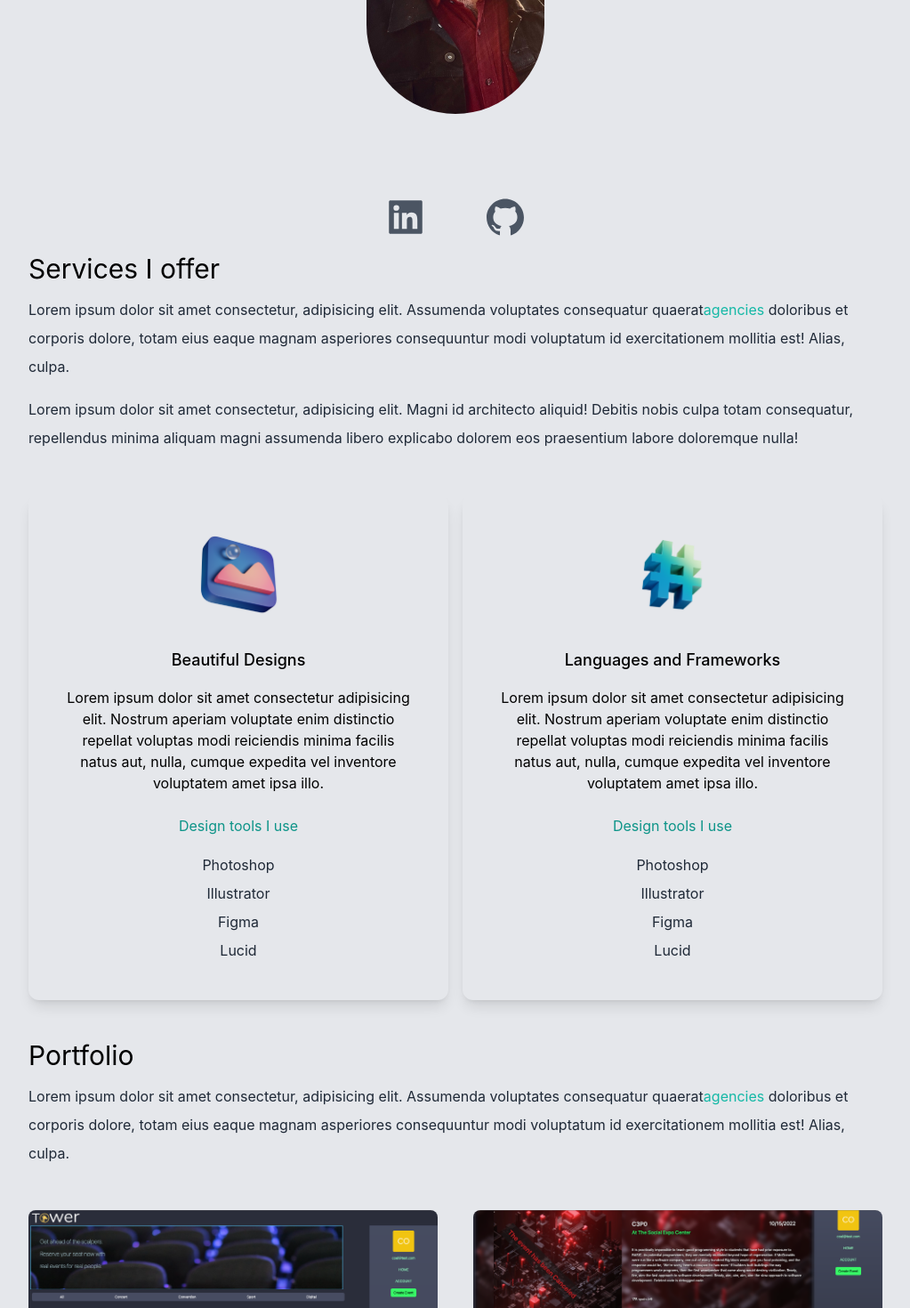
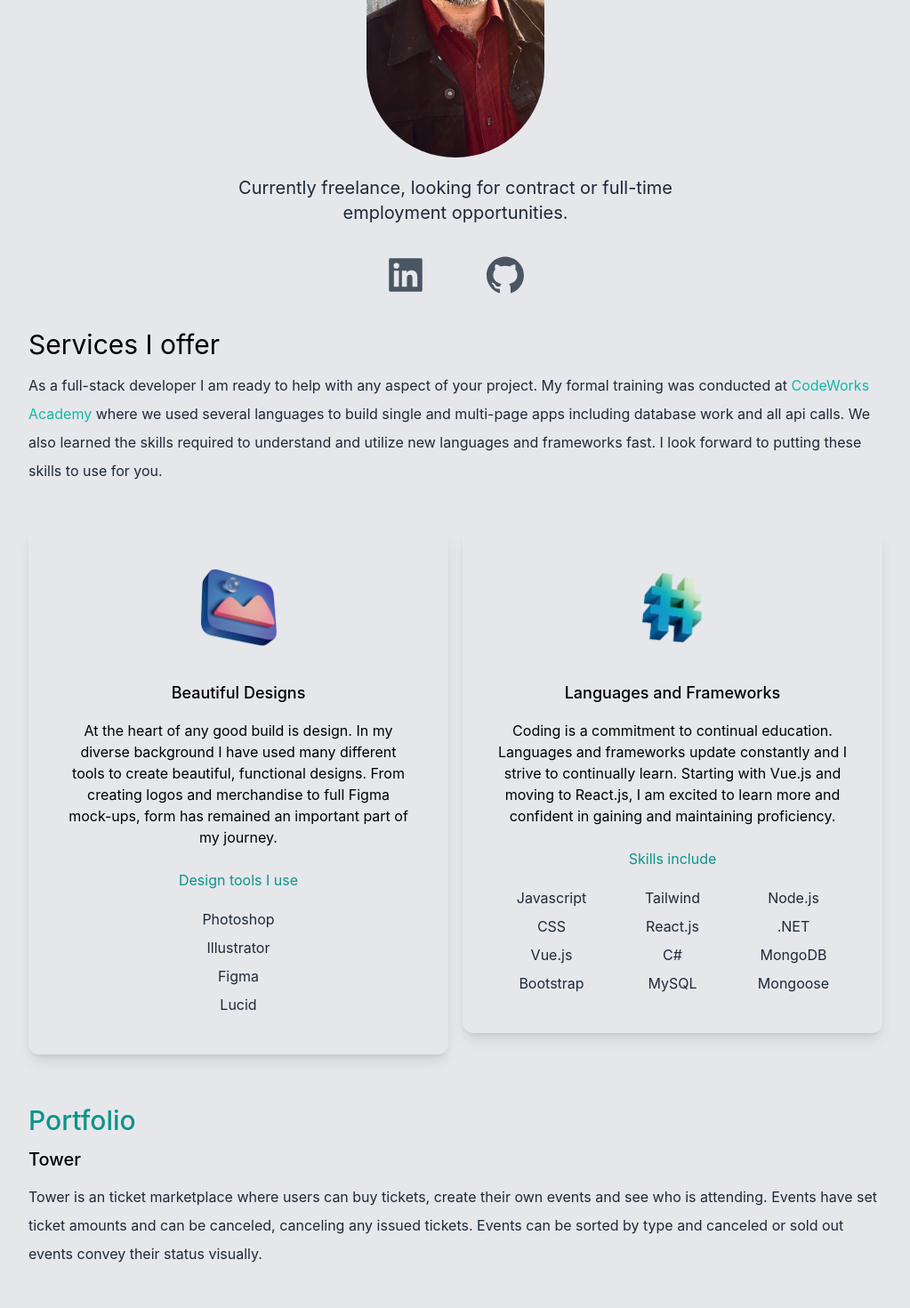
Before and after one commit to CoelAllen/react-tailwind-portfolio, a Next.js app: page / in a window 1280 px wide. Shown: the part 620-2090 px from the top of the page at 89% size, without its empty margins (128-1151 px from the left). Built offline with nearby package versions, Linux system fonts and the light colour scheme.

Commit message:
finalizing text

```diff
--- a/pages/index.js
+++ b/pages/index.js
@@ -19,8 +19,8 @@ export default function Home() {
       <main className="px-10 md:px-20 lg:px-40 dark:bg-gray-800 bg-gray-200">
         <section className="min-h-screen">
           <nav className="py-10 mb-12 flex justify-between">
-            <h1 className="text-lg dark:text-gray-200">
-              Made with Next.js and Tailwind
+            <h1 className="md:text-lg dark:text-gray-200 invisible md:visible">
+              Made on Next.js with Tailwind Css
             </h1>
             <ul className="flex items-center">
               <li>
@@ -39,7 +39,7 @@ export default function Home() {
               </li>
             </ul>
           </nav>
-          <div className="text-center p-10">
+          <div className="text-center px-10 pt-10">
             <h2 className="text-5xl py-2 text-teal-600 font-medium md:text-6xl">
               Coel Allen
             </h2>
@@ -48,7 +48,7 @@ export default function Home() {
             </h3>
             <div>
               <Image
-                className="mx-auto rounded-full mt-10 md:h-96 md:w-192"
+                className="mx-auto rounded-full mt-10"
                 src="/coel.jpg"
                 alt="Stuff"
                 width={200}
@@ -57,11 +57,17 @@ export default function Home() {
             </div>
             <p className="text-md py-5 leading-8 text-gray-800 md:text-xl max-w-lg mx-auto dark:text-gray-200">
               {/* NOTE This is where my description/ intro tag goes */}
+              Currently freelance, looking for contract or full-time employment
+              opportunities.
             </p>
           </div>
-          <div className="text-5xl flex justify-center gap-16 py-3 text-gray-600 dark:text-teal-800">
-            <AiFillLinkedin />
-            <AiFillGithub />
+          <div className="text-5xl flex justify-center gap-16 py-3 mb-5 text-gray-600 dark:text-teal-800">
+            <a href="https://www.linkedin.com/in/coelallen/">
+              <AiFillLinkedin className="cursor-pointer" />
+            </a>
+            <a href="https://github.com/CoelAllen">
+              <AiFillGithub className="cursor-pointer" />
+            </a>
           </div>
         </section>
         {/* NOTE Second Page */}
@@ -72,17 +78,19 @@ export default function Home() {
             </h3>
             {/*NOTE This is more text to update.  The span is for anything I'd like to highlight such as links to projects or maybe codeworks */}
             <p className="text-md py-2 leading-8 text-gray-800 dark:text-gray-300">
-              Lorem ipsum dolor sit amet consectetur, adipisicing elit.
-              Assumenda voluptates consequatur quaerat
-              <span className="text-teal-500">agencies</span> doloribus et
-              corporis dolore, totam eius eaque magnam asperiores consequuntur
-              modi voluptatum id exercitationem mollitia est! Alias, culpa.
-            </p>
-            <p className="text-md py-2 leading-8 text-gray-800">
-              Lorem ipsum dolor sit amet consectetur, adipisicing elit. Magni id
-              architecto aliquid! Debitis nobis culpa totam consequatur,
-              repellendus minima aliquam magni assumenda libero explicabo
-              dolorem eos praesentium labore doloremque nulla!
+              As a full-stack developer I am ready to help with any aspect of
+              your project. My formal training was conducted at{" "}
+              <a
+                href="https://boisecodeworks.com/"
+                className="text-teal-500 dark:text-teal-200"
+              >
+                CodeWorks Academy
+              </a>{" "}
+              where we used several languages to build single and multi-page
+              apps including database work and all api calls. We also learned
+              the skills required to understand and utilize new languages and
+              frameworks fast. I look forward to putting these skills to use for
+              you.
             </p>
           </div>
           <div className="md:columns-2 lg:columns-2 my-10">
@@ -100,10 +108,11 @@ export default function Home() {
               </h3>
               {/* NOTE more text describing design */}
               <p className="py-2 dark:text-gray-200">
-                Lorem ipsum dolor sit amet consectetur adipisicing elit. Nostrum
-                aperiam voluptate enim distinctio repellat voluptas modi
-                reiciendis minima facilis natus aut, nulla, cumque expedita vel
-                inventore voluptatem amet ipsa illo.
+                At the heart of any good build is design. In my diverse
+                background I have used many different tools to create beautiful,
+                functional designs. From creating logos and merchandise to full
+                Figma mock-ups, form has remained an important part of my
+                journey.
               </p>
               <h4 className="py-4 text-teal-600">Design tools I use</h4>
               <p className="text-gray-800 dark:text-gray-200 py-1">Photoshop</p>
@@ -113,7 +122,7 @@ export default function Home() {
               <p className="text-gray-800 dark:text-gray-200 py-1">Figma</p>
               <p className="text-gray-800 dark:text-gray-200 py-1">Lucid</p>
             </div>
-            <div className="text-center shadow-lg p-10 rounded-xl dark:bg-gray-700">
+            <div className="text-center shadow-lg p-10 rounded-xl dark:bg-gray-700 mt-10">
               <div className="flex justify-center">
                 <Image src="/code.png" alt="design" width={100} height={100} />
               </div>
@@ -122,34 +131,59 @@ export default function Home() {
               </h3>
               {/* NOTE more text describing design */}
               <p className="py-2 dark:text-gray-200">
-                Lorem ipsum dolor sit amet consectetur adipisicing elit. Nostrum
-                aperiam voluptate enim distinctio repellat voluptas modi
-                reiciendis minima facilis natus aut, nulla, cumque expedita vel
-                inventore voluptatem amet ipsa illo.
+                Coding is a commitment to continual education. Languages and
+                frameworks update constantly and I strive to continually learn.
+                Starting with Vue.js and moving to React.js, I am excited to
+                learn more and confident in gaining and maintaining proficiency.
               </p>
-              <h4 className="py-4 text-teal-600">Design tools I use</h4>
-              <p className="text-gray-800 py-1">Photoshop</p>
-              <p className="text-gray-800 py-1">Illustrator</p>
-              <p className="text-gray-800 py-1">Figma</p>
-              <p className="text-gray-800 py-1">Lucid</p>
+              <h4 className="py-4 text-teal-600">Skills include</h4>
+              <div className=" columns-3">
+                <p className="text-gray-800 dark:text-gray-200 py-1">
+                  Javascript
+                </p>
+                <p className="text-gray-800 py-1 dark:text-gray-200">CSS</p>
+                <p className="text-gray-800 py-1 dark:text-gray-200">Vue.js</p>
+                <p className="text-gray-800 py-1 dark:text-gray-200">
+                  Bootstrap
+                </p>
+                <p className="text-gray-800 py-1 dark:text-gray-200">
+                  Tailwind
+                </p>
+                <p className="text-gray-800 py-1 dark:text-gray-200">
+                  React.js
+                </p>
+                <p className="text-gray-800 py-1 dark:text-gray-200">C#</p>
+                <p className="text-gray-800 py-1 dark:text-gray-200">MySQL</p>
+                <p className="text-gray-800 py-1 dark:text-gray-200">Node.js</p>
+                <p className="text-gray-800 py-1 dark:text-gray-200">.NET</p>
+                <p className="text-gray-800 py-1 dark:text-gray-200">MongoDB</p>
+                <p className="text-gray-800 py-1 dark:text-gray-200">
+                  Mongoose
+                </p>
+              </div>
             </div>
           </div>
         </section>
         <section>
           <div>
-            <h3 className="text-3xl py-1">Portfolio</h3>
-            <p className="text-md py-2 leading-8 text-gray-800">
-              Lorem ipsum dolor sit amet consectetur, adipisicing elit.
-              Assumenda voluptates consequatur quaerat
-              <span className="text-teal-500">agencies</span> doloribus et
-              corporis dolore, totam eius eaque magnam asperiores consequuntur
-              modi voluptatum id exercitationem mollitia est! Alias, culpa.
+            <h3 className="text-3xl py-2 text-teal-600 font-medium">
+              Portfolio
+            </h3>
+            <h4 className="text-xl py-1 dark:text-gray-200 font-medium">
+              Tower
+            </h4>
+            <p className="text-md py-2 leading-8 text-gray-800 dark:text-gray-200">
+              Tower is an ticket marketplace where users can buy tickets, create
+              their own events and see who is attending. Events have set ticket
+              amounts and can be canceled, canceling any issued tickets. Events
+              can be sorted by type and canceled or sold out events convey their
+              status visually.
             </p>
           </div>
           <div className="flex flex-col gap-10 py-10 lg:flex-row lg:flex-wrap">
             <div className="basis-1/3 flex-1">
               <Image
-                className="rounded-lg object-cover"
+                className="rounded-lg object-cover shadow-lg"
                 src="/Tower-home.png"
                 alt="Tower Home"
                 height={1000}
@@ -158,7 +192,7 @@ export default function Home() {
             </div>
             <div className="basis-1/3 flex-1">
               <Image
-                className="rounded-lg object-cover"
+                className="rounded-lg object-cover shadow-lg"
                 src="/Tower-event.png"
                 alt="Tower Event"
                 height={1000}
@@ -176,6 +210,9 @@ export default function Home() {
             </div> */}
           </div>
           <div>
+            <h4 className="text-xl py-1 dark:text-gray-200 font-medium">
+              Lego Trader
+            </h4>
             <p className="text-md py-2 leading-8 text-gray-800">
               Lorem ipsum dolor sit amet consectetur, adipisicing elit.
               Assumenda voluptates consequatur quaerat
@@ -183,10 +220,10 @@ export default function Home() {
               corporis dolore, totam eius eaque magnam asperiores consequuntur
               modi voluptatum id exercitationem mollitia est! Alias, culpa.
             </p>
-            <div className="flex flex-col gap-10 lg:flex-row lg:flex-wrap">
+            <div className="flex flex-col gap-10 lg:flex-row lg:flex-wrap py-10">
               <div className="basis-1/3 flex-1">
                 <Image
-                  className="rounded-lg object-cover"
+                  className="rounded-lg object-cover shadow-lg"
                   src="/lego-full-market.png"
                   alt="Marketplace Page"
                   height={1000}
@@ -195,7 +232,7 @@ export default function Home() {
               </div>
               <div className="basis-1/3 flex-1">
                 <Image
-                  className="rounded-lg object-cover"
+                  className="rounded-lg object-cover shadow-lg"
                   src="/lego-marketplace.png"
                   alt="Trade Modal"
                   height={1000}
@@ -204,7 +241,7 @@ export default function Home() {
               </div>
               <div className="basis-1/3 flex-1">
                 <Image
-                  className="rounded-lg object-cover"
+                  className="rounded-lg object-cover shadow-lg"
                   src="/lego-notifications.png"
                   alt="Notifications Example"
                   height={1000}
@@ -213,7 +250,7 @@ export default function Home() {
               </div>
               <div className="basis-1/3 flex-1">
                 <Image
-                  className="rounded-lg object-cover"
+                  className="rounded-lg object-cover shadow-lg"
                   src="/lego-forum2.png"
                   alt="Forum Page"
                   height={1000}
```
